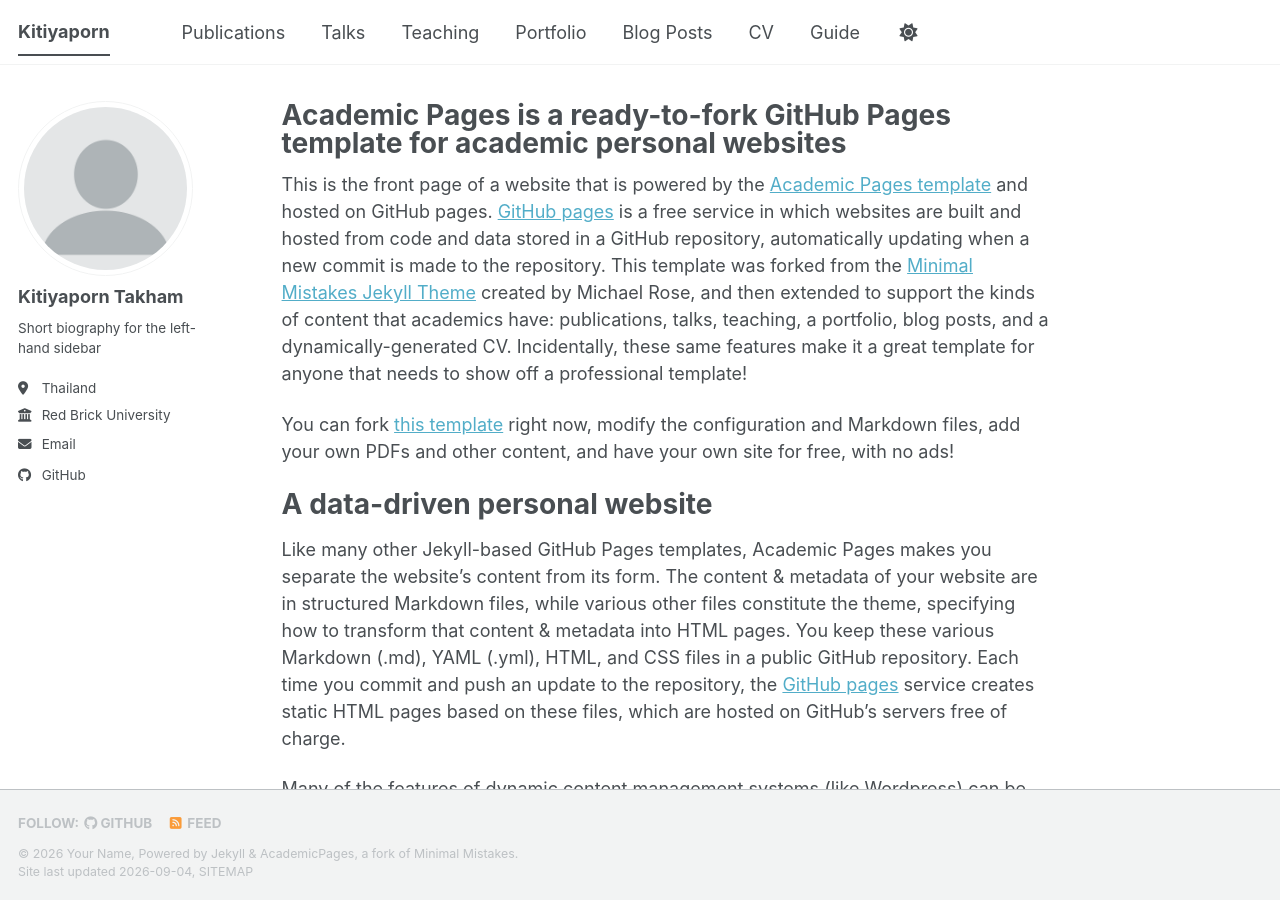
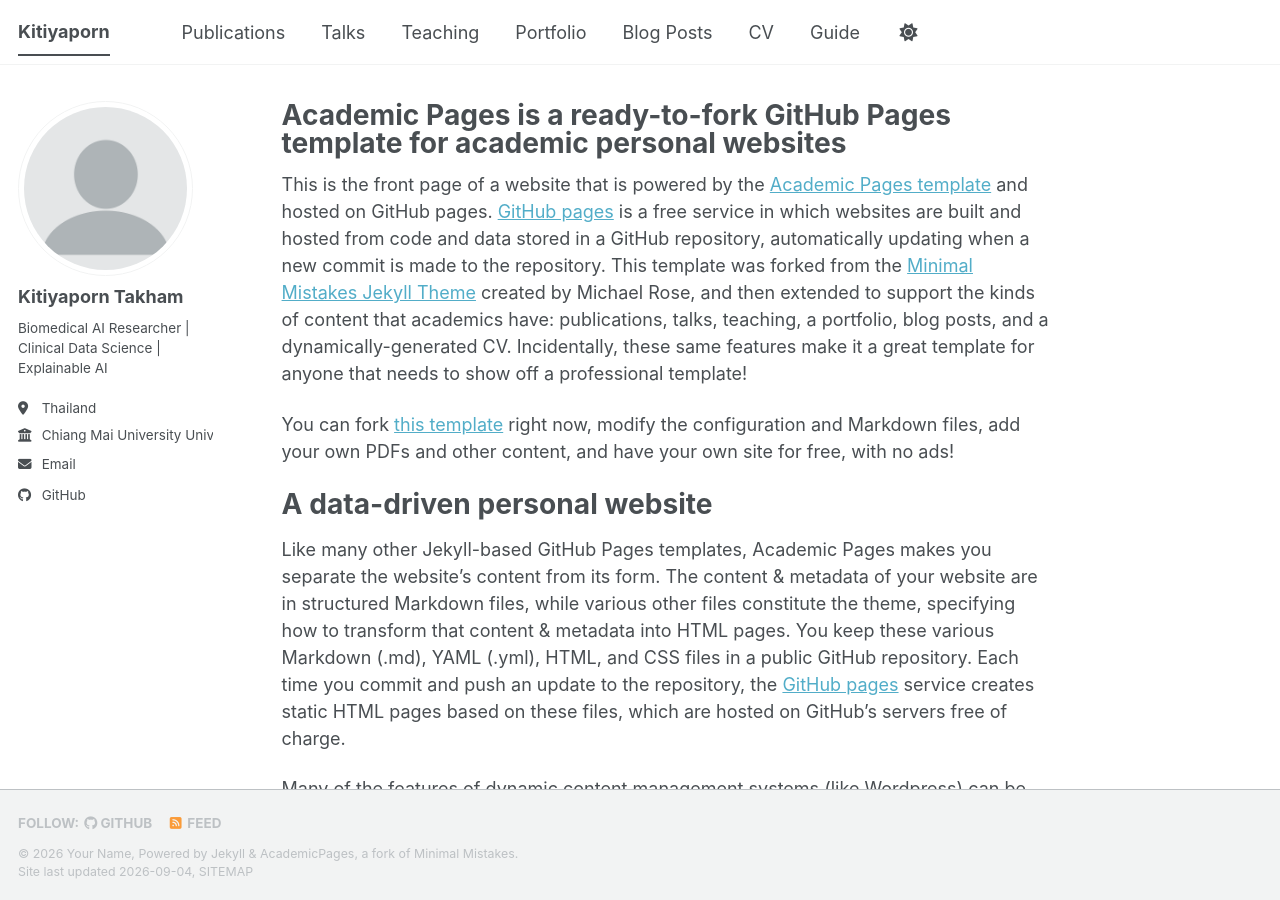
Before and after one commit to Kitiyaparnnn/Kitiyaparnnn.github.io, a Jekyll site: the page built from _pages/about.md, in a window 1280 px wide and 900 px high. Built offline with Jekyll 4.4.1, drawn with Linux system fonts in a browser that asks for light colours; a style sheet for code colours, icons or effects is not loaded.

Commit message:
Update bio and employer information in config

```diff
--- a/_config.yml
+++ b/_config.yml
@@ -26,9 +26,9 @@ author:
   avatar           : "profile.png"
   name             : "Kitiyaporn Takham"
   pronouns         : # example: "she/her"
-  bio              : "Short biography for the left-hand sidebar"
+  bio              : "Biomedical AI Researcher | Clinical Data Science | Explainable AI"
   location         : "Thailand"
-  employer         : "Red Brick University"
+  employer         : "Chiang Mai University University"
   uri              : # URL
   email            : "Kitiyaporn.t@cmu.ac.th"
 
```
